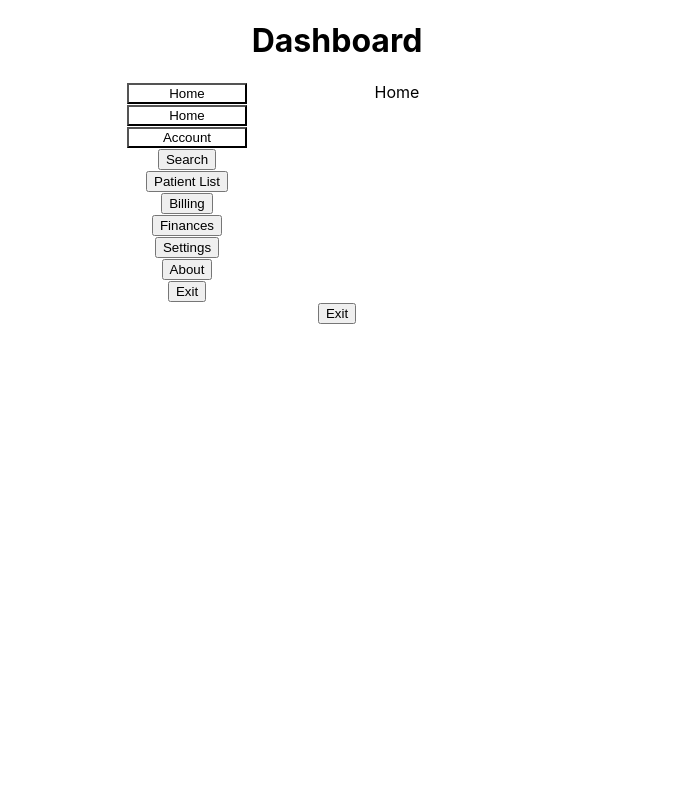
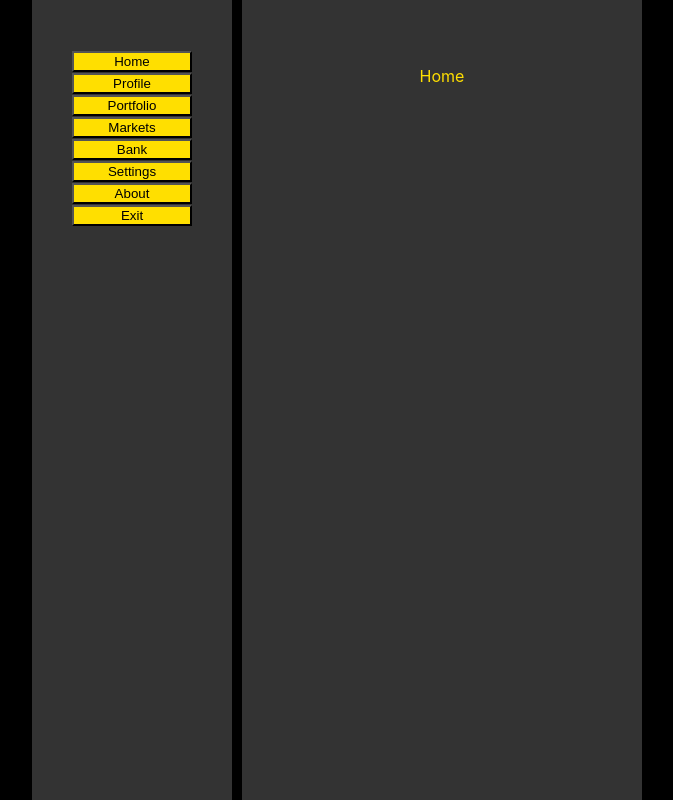
Before and after one commit to wkpescherine/Projects-2025-, a React (Create React App) app in the folder marketplace/: page /dashboard in a window 1280 px wide. Shown: the top 800 px of the page, without its empty margins (303-976 px from the left). Built offline with nearby package versions, Linux system fonts and the light colour scheme.

Commit message:
010625 Mercantus(0.3)  : Updated General UI Elements                          Setup basic password logic

```diff
--- a/marketplace/src/App.css
+++ b/marketplace/src/App.css
@@ -2,19 +2,16 @@
   text-align: center;
 }
 
-.App-logo {
-  height: 40vmin;
-  pointer-events: none;
+p {
+  color:#ffdf00;
 }
 
-@media (prefers-reduced-motion: no-preference) {
-  .App-logo {
-    animation: App-logo-spin infinite 20s linear;
-  }
+body {
+  background-color: #000;
 }
 
 .invertButton {
-  background-color: #fff;
+  background-color: #ffdf00;
   color:#000;
   width: 120px;
 }
--- a/marketplace/src/dashboard.js
+++ b/marketplace/src/dashboard.js
@@ -16,12 +16,10 @@ function Dashboard(){
     return (
         <div>
             <div style={{justifyContent: "center"}}>
-                <h1>Dashboard</h1>
                 <div style={{display:"flex", justifyContent: "center"}}>
                     <Sidebar getData={handleSectionChoices}/>
                     <Display sendData={section}/>
                 </div>
-                <button onClick={RedirectToHome}>Exit</button>
             </div>
         </div>
     );
--- a/marketplace/src/display.js
+++ b/marketplace/src/display.js
@@ -1,8 +1,13 @@
 function Display(props) {
     return (
-        <div>
-            <div style={{justifyContent: "center", width: "300px"}}></div>
-            {props.sendData}
+
+        <div style={{justifyContent: "center",
+                     width: "400px",
+                     marginLeft:"10px",
+                     backgroundColor:"#333",
+                     paddingTop: "50px",
+                     paddingBottom: "100%"}}>
+            <p>{props.sendData}</p>
         </div>
     );
 }
--- a/marketplace/src/main.js
+++ b/marketplace/src/main.js
@@ -30,13 +30,13 @@ function Main() {
 
     function RedirectToCreateAccount(){ navigate('./create')}
 
-    //function RedirectUnderDev(){
-    //    if((logInUsername === Users.username) && (logInPassword=== Users.password)){
-    //        navigate('./dashboard')
-    //    }
-    //}
+    function RedirectUnderDev(){
+        if((logInUsername === "Test") && (logInPassword=== "Test@01")){
+            navigate('./dashboard')
+        }
+    }
 
-    function RedirectToDashboard(){ navigate('./dashboard')}
+    //function RedirectToDashboard(){ navigate('./dashboard')}
 
     return (
         <div>
@@ -49,10 +49,10 @@ function Main() {
                 <input class="inputField" type="password" placeholder="Enter password" onChange={handleLogInPasswordChange}></input>
             </p>
             <p>
-                <button class='invertButton' onClick={RedirectToDashboard}>Login</button>
+                <button class='invertButton' onClick={RedirectUnderDev}>Login</button>
                 <button class='invertButton' onClick={RedirectToCreateAccount}>Create Account</button>
             </p>
-            <p>version 0.2</p>
+            <p>version 0.3</p>
         </div>
     );
 }
--- a/marketplace/src/sidebar.js
+++ b/marketplace/src/sidebar.js
@@ -10,26 +10,22 @@ function Sidebar(props) {
     }
 
     return (
-        <div>
+        <div style={{justifyContent: "center", width: "200px", backgroundColor:"#333", paddingTop: "50px", paddingBottom: "100%"}}>
             <button class="invertButton" onClick={() => props.getData("Home")}>Home</button>
             <br></br>
-            <button class='invertButton' onClick={() => props.getData("Home")}>Home</button>
+            <button class='invertButton' onClick={() => props.getData("Profile")}>Profile</button>
             <br></br>
-            <button class='invertButton' onClick={() => props.getData("Account")}>Account</button>
+            <button class='invertButton' onClick={() => props.getData("Portfolio")}>Portfolio</button>
             <br></br>
-            <button onClick={() => props.getData("Search")}>Search</button>
+            <button class='invertButton' onClick={() => props.getData("Markets")}>Markets</button>
             <br></br>
-            <button onClick={() => props.getData("List")}>Patient List</button>
+            <button class='invertButton' onClick={() => props.getData("Bank")}>Bank</button>
             <br></br>
-            <button onClick={() => props.getData("Billing")}>Billing</button>
+            <button class='invertButton' onClick={() => props.getData("Settings")}>Settings</button>
             <br></br>
-            <button onClick={() => props.getData("Finances")}>Finances</button>
+            <button class='invertButton' onClick={() => props.getData("About")}>About</button>
             <br></br>
-            <button onClick={() => props.getData("Settings")}>Settings</button>
-            <br></br>
-            <button onClick={() => props.getData("About")}>About</button>
-            <br></br>
-            <button class='sidebarbutton' onClick={RedirectToExit}>Exit</button>
+            <button class='invertButton' onClick={RedirectToExit}>Exit</button>
         </div>
     );
 }
```
Also changed, not shown: 1 other file (tests, documents, lock files or other folders).
